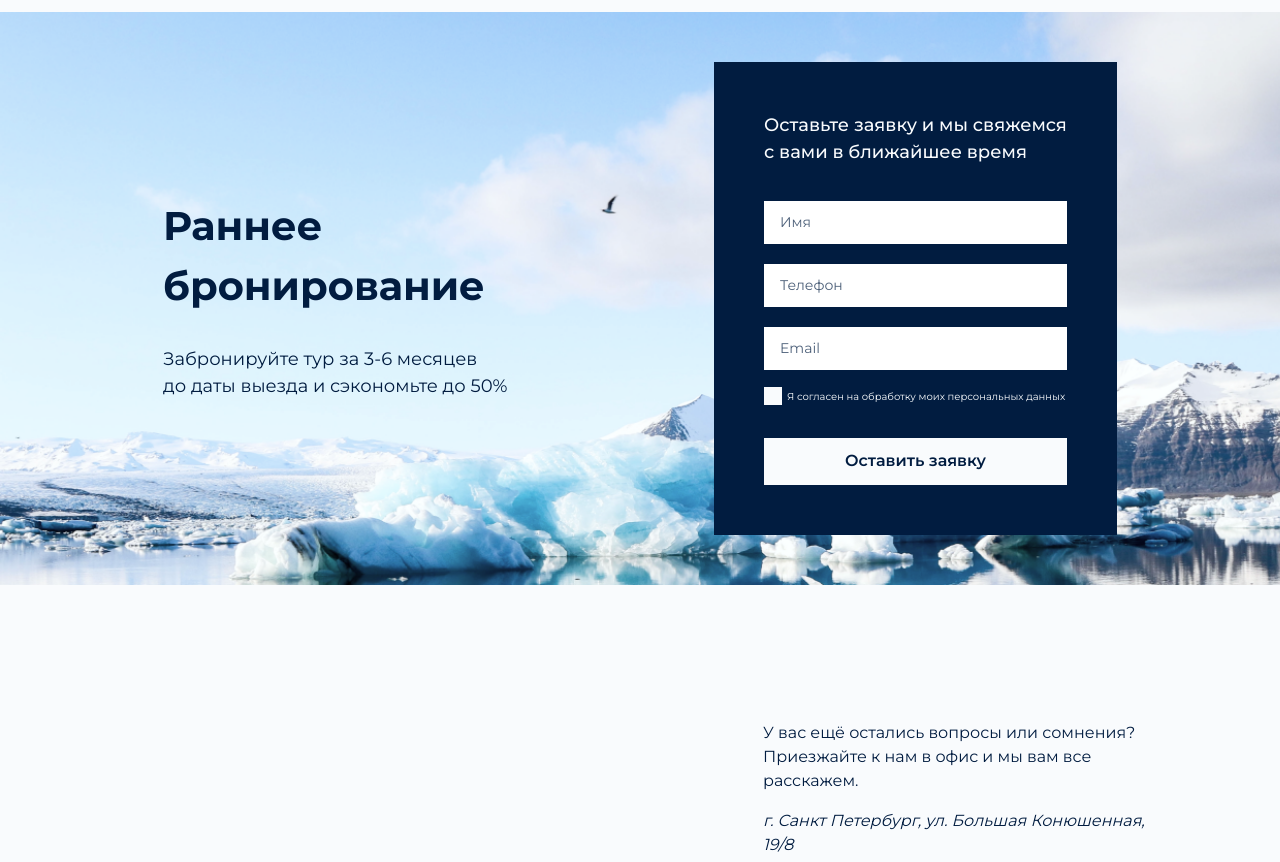
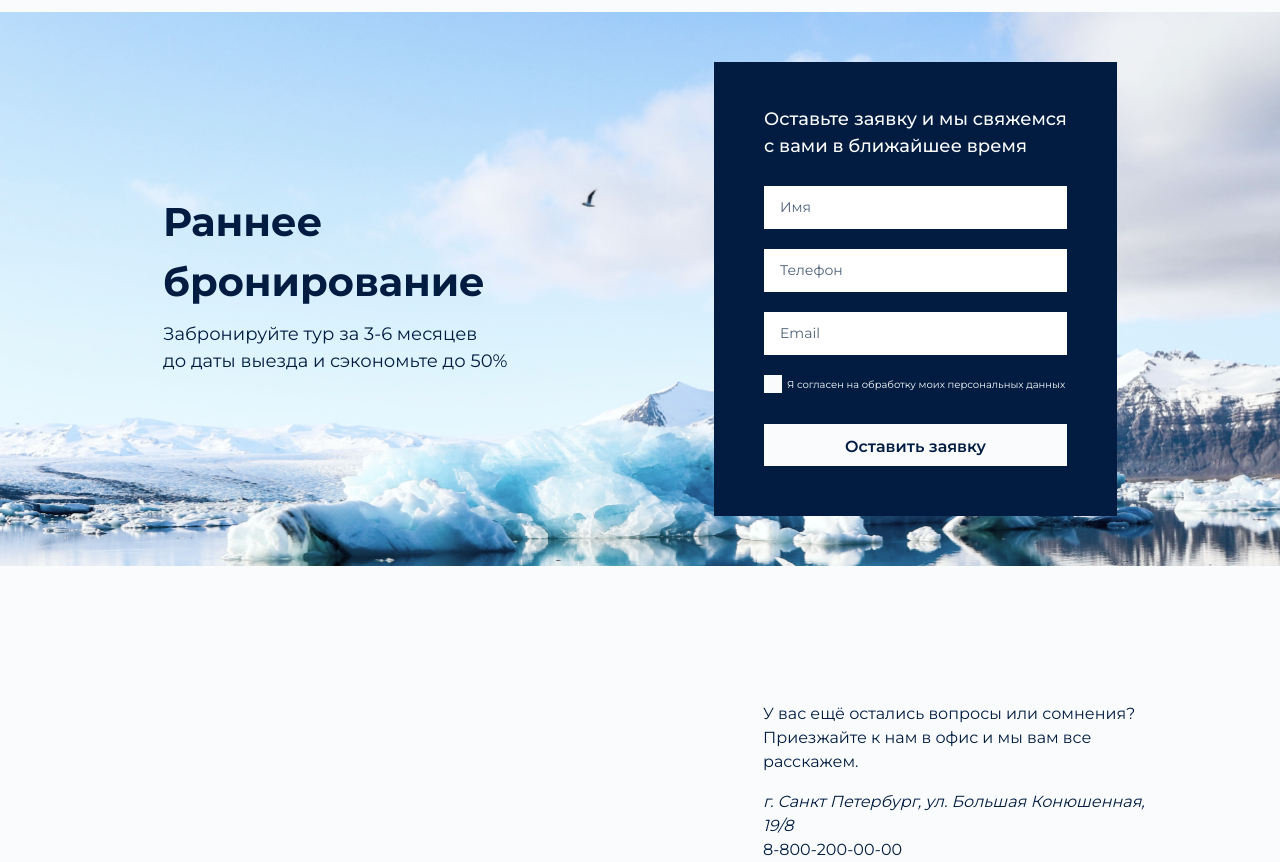
Before and after one commit to alexander-drach/html-academy__Antarctica, a website: page source/index.html in a window 1280 px wide. Shown: the part 2616-3478 px from the top of the page. Drawn offline with nearby package versions, Linux system fonts and the light colour scheme; files that its build step writes are made by us from their sources; files whose address does not match are found by name.

Commit message:
booking desktop pixel perfect

```diff
--- a/source/sass/blocks/booking.scss
+++ b/source/sass/blocks/booking.scss
@@ -19,7 +19,7 @@
   line-height: 150%;
 
   margin-top: 0;
-  margin-bottom: 30px;
+  margin-bottom: 9px;
 
   @include vp-1023 {
     text-align: center;
@@ -45,7 +45,9 @@
 
 .booking__text {
   flex: 1;
+
   margin-right: 144px;
+  margin-bottom: 10px;
 
   @include vp-1023 {
     display: flex;
@@ -84,4 +86,6 @@
 
 .booking__btn {
   width: 100%;
+
+  padding: 14px 20px 10px;
 }
--- a/source/sass/blocks/custom-toggle.scss
+++ b/source/sass/blocks/custom-toggle.scss
@@ -9,7 +9,8 @@
 
   width: 100%;
 
-  margin-bottom: 35px;
+  margin-top: 23px;
+  margin-bottom: 33px;
 
   input {
     position: absolute;
--- a/source/sass/blocks/form.scss
+++ b/source/sass/blocks/form.scss
@@ -3,7 +3,7 @@
 
   width: 403px;
   background-color: $color-primary-black;
-  padding: 50px;
+  padding: 44px 50px 50px 50px;
 
   @include vp-767 {
     width: 100%;
@@ -17,7 +17,7 @@
   line-height: 150%;
   color: $color-primary-white;
 
-  margin-bottom: 35px;
+  margin-bottom: 26px;
 }
 
 .form__desc p {
```
Also changed, not shown: build/css/style.css, build/css/style.min.css, 1 other file.
